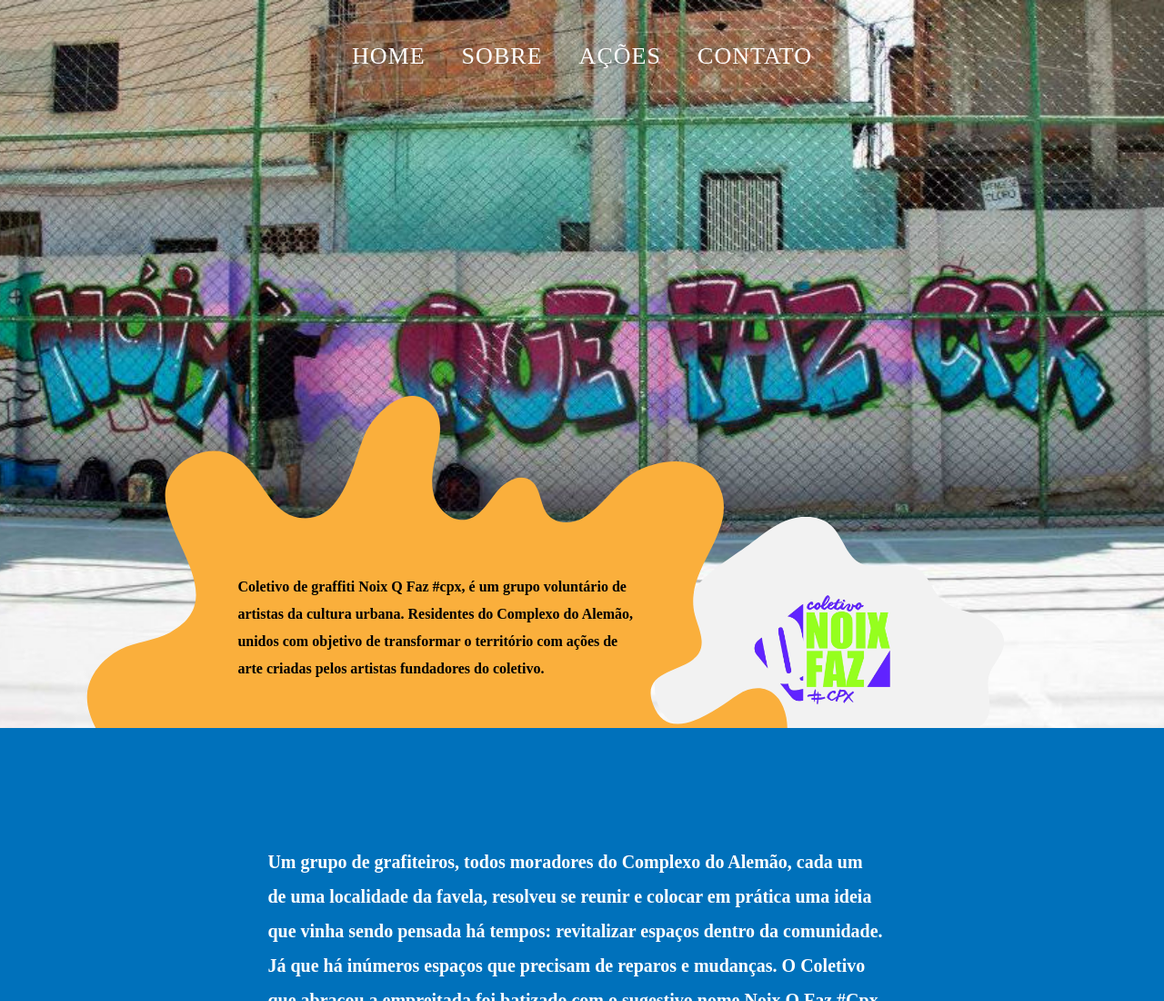
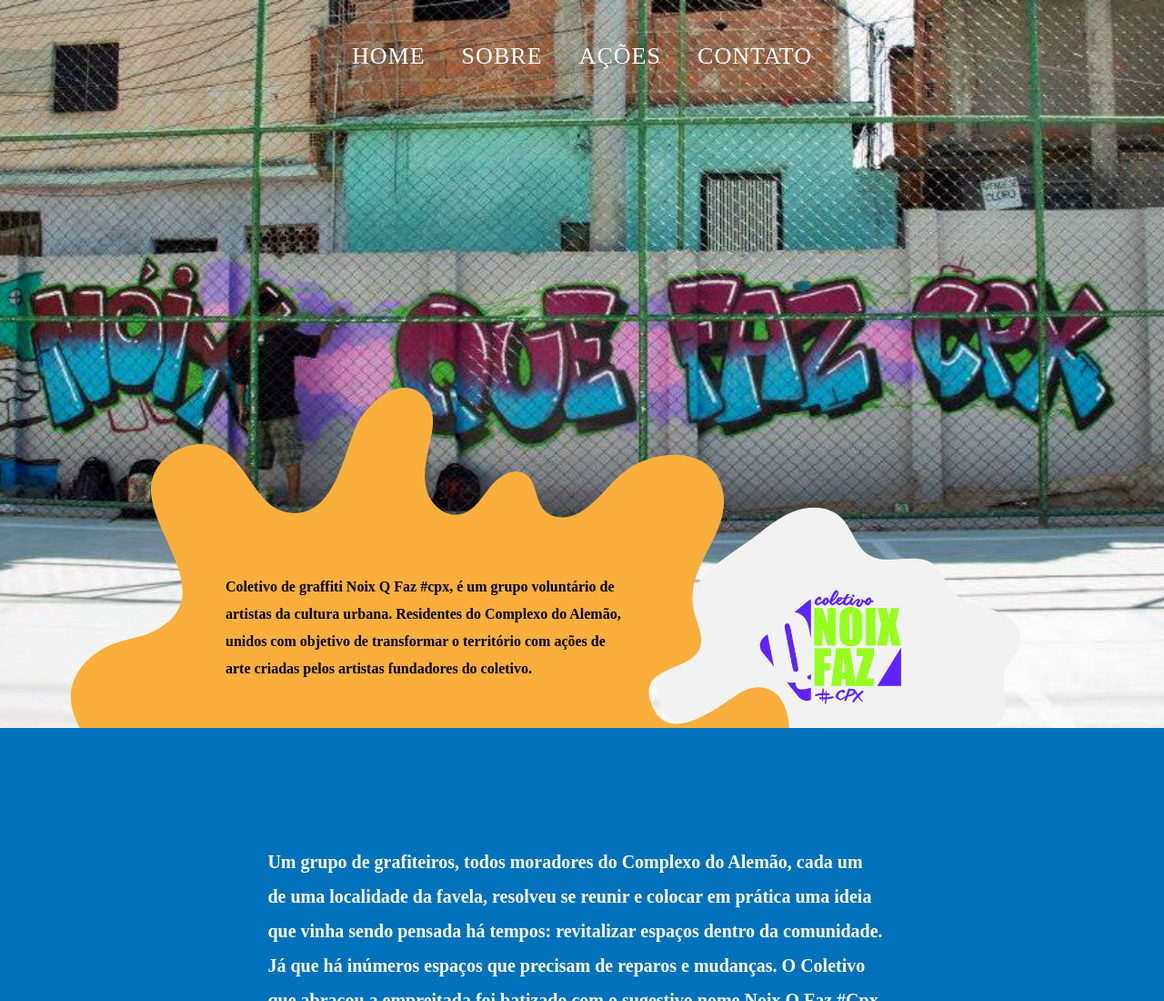
Before and after one commit to vainawebuser/noixqfaz, a plain HTML site: page index.html in a window 1280 px wide. Shown: the top 1100 px of the page at 91% size. Drawn offline with Linux system fonts and the light colour scheme; a web font is replaced by a local one.

Commit message:
Fix somethings

```diff
--- a/style.css
+++ b/style.css
@@ -96,7 +96,7 @@ header{
 	}
 }
 .section__textograffiti{
-	width: 61%;
+	min-width: 61%;
 	max-width: 800px;
 	height: 390px;
 	margin-left: 5%;
@@ -142,7 +142,7 @@ header{
 	}
 }
 .section__imglogo{
-	width: 30%;
+	min-width: 30%;
 	max-width: 400px;
 	height: 250px;
 	background: url(Assets/HomeCinza.svg) no-repeat center bottom;
```
